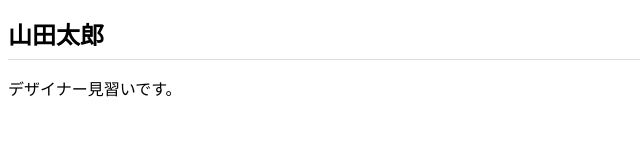
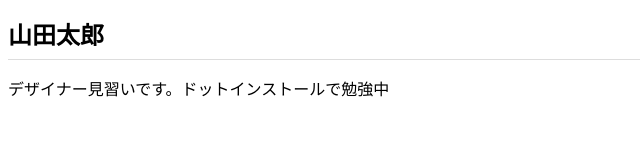
Before and after one commit to ninarizu/ninarizu.github.io, a plain HTML site: page index.html in a window 1280 px wide. Shown: the whole page, without its empty margins (0-640 px from the left). Drawn offline with Linux system fonts and the light colour scheme.

Commit message:
Add files via upload

```diff
--- a/index.html
+++ b/index.html
@@ -7,6 +7,6 @@
 </head>
 <body>
   <h1>山田太郎</h1>
-  <p>デザイナー見習いです。</p>
+  <p>デザイナー見習いです。ドットインストールで勉強中</p>
 </body>
 </html>
```
